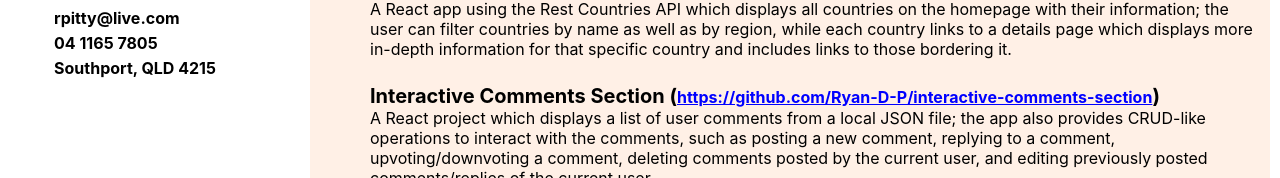
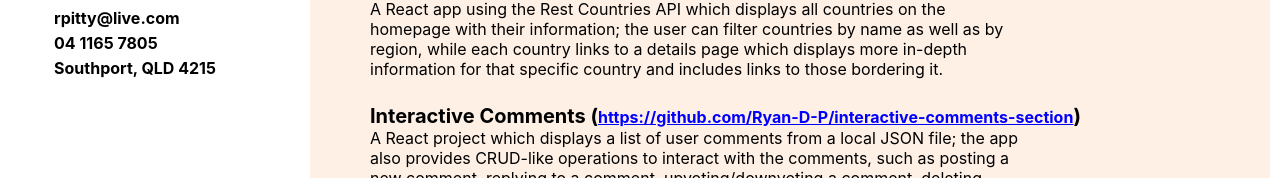
Before and after one commit to Ryan-D-P/portfolio-app, a React (Create React App) app: page /portfolio-app/resume in a window 1280 px wide. Shown: the part 528-706 px from the top of the page. Built offline with nearby package versions, Linux system fonts and the light colour scheme.

Commit message:
Resume experience paragraph width fixed.

```diff
--- a/src/Resume.js
+++ b/src/Resume.js
@@ -39,7 +39,7 @@ const Resume = () => {
                         <p>A React app using the Rest Countries API which displays all countries on the homepage with their information; the user can filter countries by name as well as by region, while each country links to a details page which displays more in-depth information for that specific country and includes links to those bordering it.</p>
                     </div>
                     <div className="experience">
-                        <h3>Interactive Comments Section (<a href="http://github.com/Ryan-D-P/interactive-comments-section" target="_blank" rel="noopener noreferrer">https://github.com/Ryan-D-P/interactive-comments-section</a>)</h3>
+                        <h3>Interactive Comments (<a href="http://github.com/Ryan-D-P/interactive-comments-section" target="_blank" rel="noopener noreferrer">https://github.com/Ryan-D-P/interactive-comments-section</a>)</h3>
                         <p>A React project which displays a list of user comments from a local JSON file; the app also provides CRUD-like operations to interact with the comments, such as posting a new comment, replying to a comment, upvoting/downvoting a comment, deleting comments posted by the current user, and editing previously posted comments/replies of the current user.</p>
                     </div>
                     <div className="experience">
--- a/src/css/Resume.css
+++ b/src/css/Resume.css
@@ -94,6 +94,16 @@
     }
 }
 
+.experience > p {
+    width: 100%;
+}
+
+@media screen and (min-width: 600px) {
+    .experience > p {
+        width: 70%;
+    }
+}
+
 .skills-list {
     padding: 0rem 1rem;
 }
```
